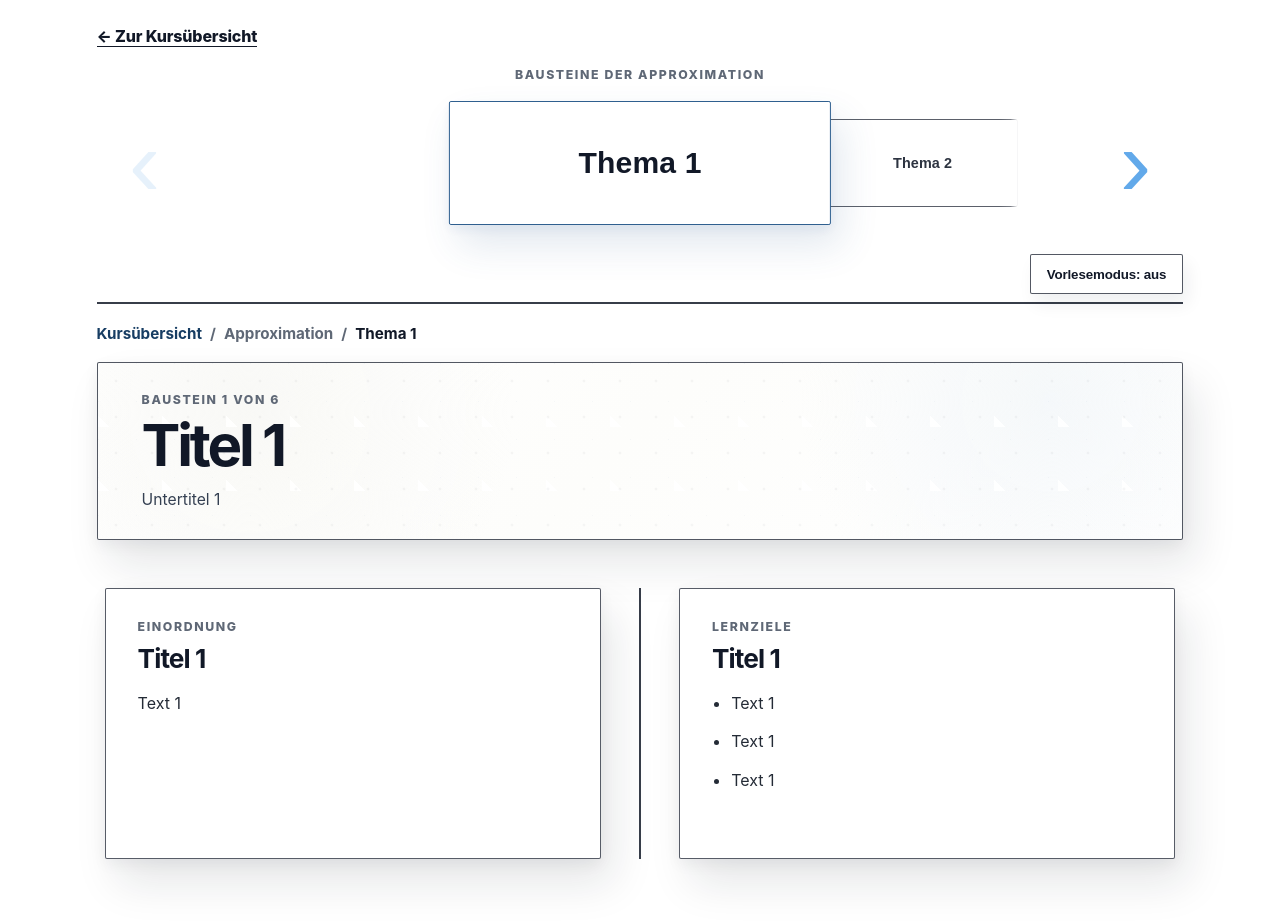
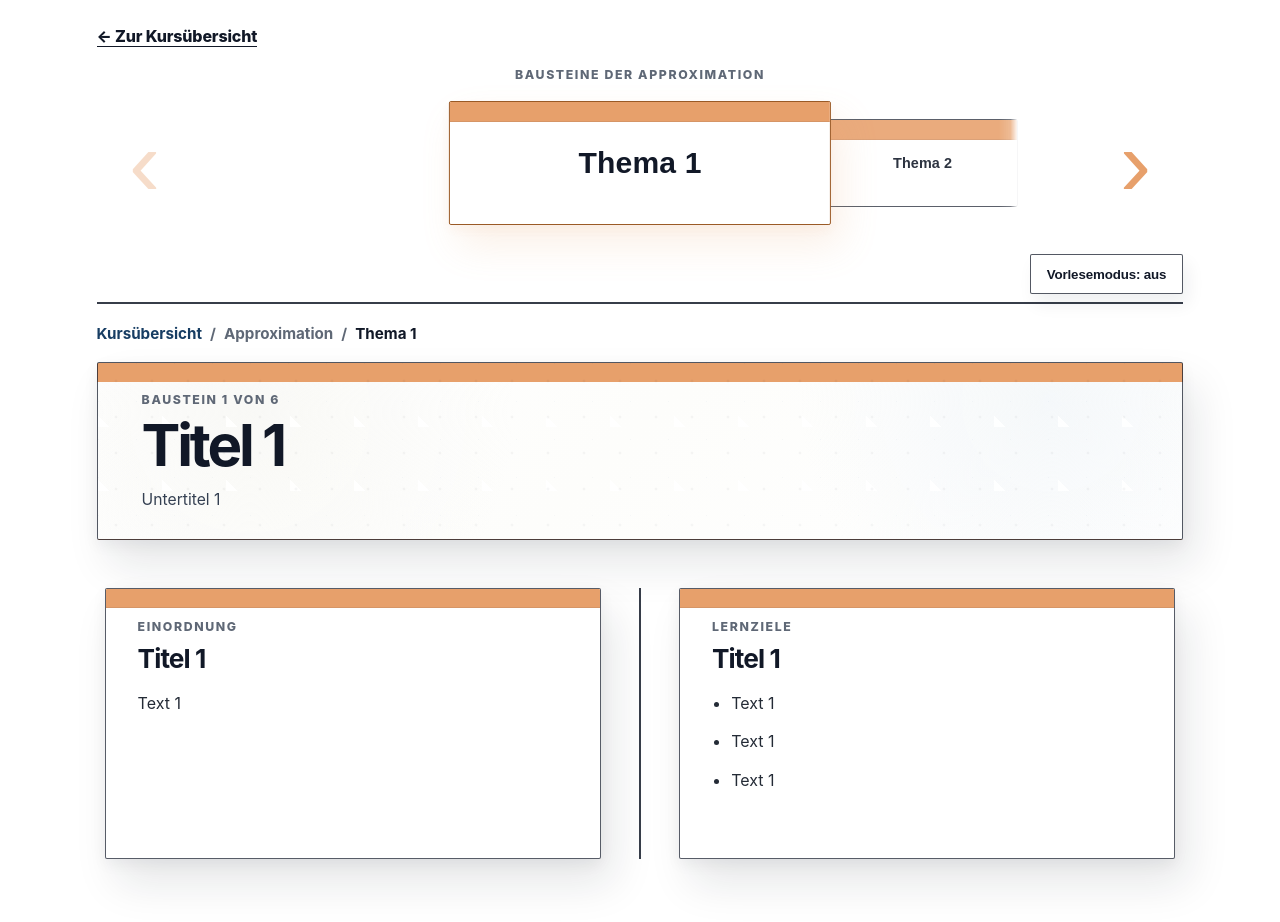
Before and after one commit to markspringerprivat-cmd/Start, a plain HTML site: page approximation.html in a window 1280 px wide. Drawn offline with Linux system fonts and the light colour scheme.

Commit message:
Add files via upload

```diff
--- a/approximation.html
+++ b/approximation.html
@@ -4,7 +4,7 @@
   <meta charset="UTF-8" />
   <meta name="viewport" content="width=device-width, initial-scale=1.0" />
   <title>Approximation – Gesprächsführung</title>
-  <link rel="stylesheet" href="style.css?v=57" />
+  <link rel="stylesheet" href="style.css?v=58" />
 </head>
 <body id="top" data-page="approximation">
   <main class="page-shell">
@@ -77,6 +77,6 @@
     </section>
   </main>
 
-  <script src="script.js?v=57"></script>
+  <script src="script.js?v=58"></script>
 </body>
 </html>
--- a/style.css
+++ b/style.css
@@ -9,6 +9,9 @@
   --accent-dark: #173d63;
   --accent-soft: #e8f2fb;
   --accent-soft-2: #d8e9f6;
+  --theme-color: #6aaee8;
+  --theme-color-dark: #2e669b;
+  --theme-color-soft: rgba(106, 174, 232, 0.12);
   --shadow: 8px 16px 28px rgba(17, 24, 39, 0.085), 0 4px 10px rgba(17, 24, 39, 0.04);
   --lift-shadow: 12px 24px 44px rgba(17, 24, 39, 0.105), 0 5px 15px rgba(17, 24, 39, 0.055);
   --blue-shadow: 10px 20px 38px rgba(47, 95, 143, 0.14), 0 5px 12px rgba(47, 95, 143, 0.065);
@@ -33,6 +36,45 @@ body {
   overflow-x: hidden;
   padding-left: clamp(38px, 5vw, 2cm);
   padding-right: clamp(38px, 5vw, 2cm);
+}
+
+body[data-page="wahrnehmung"] {
+  --theme-color: #72b7a7;
+  --theme-color-dark: #2f7167;
+  --theme-color-soft: rgba(114, 183, 167, 0.13);
+  --blue-shadow: 10px 20px 38px rgba(114, 183, 167, 0.16), 0 5px 12px rgba(114, 183, 167, 0.07);
+}
+
+body[data-page="dekomposition"] {
+  --theme-color: #6aaee8;
+  --theme-color-dark: #2e669b;
+  --theme-color-soft: rgba(106, 174, 232, 0.13);
+  --blue-shadow: 10px 20px 38px rgba(106, 174, 232, 0.17), 0 5px 12px rgba(106, 174, 232, 0.07);
+}
+
+body[data-page="approximation"] {
+  --theme-color: #e7a06b;
+  --theme-color-dark: #9a5a26;
+  --theme-color-soft: rgba(231, 160, 107, 0.14);
+  --blue-shadow: 10px 20px 38px rgba(231, 160, 107, 0.16), 0 5px 12px rgba(231, 160, 107, 0.07);
+}
+
+.theme-wahrnehmung {
+  --theme-color: #72b7a7;
+  --theme-color-dark: #2f7167;
+  --theme-color-soft: rgba(114, 183, 167, 0.13);
+}
+
+.theme-dekomposition {
+  --theme-color: #6aaee8;
+  --theme-color-dark: #2e669b;
+  --theme-color-soft: rgba(106, 174, 232, 0.13);
+}
+
+.theme-approximation {
+  --theme-color: #e7a06b;
+  --theme-color-dark: #9a5a26;
+  --theme-color-soft: rgba(231, 160, 107, 0.14);
 }
 
 body::before,
@@ -177,13 +219,26 @@ p, h1, h2 { margin-top: 0; }
   box-shadow: var(--lift-shadow);
   color: var(--text);
   text-decoration: none;
+  overflow: hidden;
   transition: transform var(--quick), box-shadow var(--quick), border-color var(--quick), background var(--quick);
+}
+
+.course-block-card::before {
+  content: "";
+  position: absolute;
+  top: 0;
+  left: 0;
+  right: 0;
+  height: 0.5cm;
+  background: var(--theme-color);
+  border-bottom: 1px solid rgba(17, 24, 39, 0.08);
+  pointer-events: none;
 }
 
 .course-block-card:hover,
 .course-block-card:focus-visible {
   transform: translateY(-4px) scale(1.01);
-  border-color: var(--accent);
+  border-color: var(--theme-color-dark);
   box-shadow: var(--blue-shadow);
   outline: none;
 }
@@ -192,7 +247,7 @@ p, h1, h2 { margin-top: 0; }
   background:
     radial-gradient(circle at 20px 20px, rgba(47,95,143,0.04) 1px, transparent 1.8px),
     linear-gradient(135deg, #ffffff 0%, #f7fbff 100%);
-  border-color: rgba(47, 95, 143, 0.56);
+  border-color: rgba(106, 174, 232, 0.68);
 }
 
 .course-block-flyout {
@@ -422,6 +477,19 @@ p, h1, h2 { margin-top: 0; }
   cursor: pointer;
   padding: 16px 24px;
   will-change: transform, opacity, width, height;
+  overflow: hidden;
+}
+
+.topic-card::before {
+  content: "";
+  position: absolute;
+  top: 0;
+  left: 0;
+  right: 0;
+  height: 0.5cm;
+  background: var(--theme-color);
+  border-bottom: 1px solid rgba(17, 24, 39, 0.08);
+  pointer-events: none;
 }
 
 
@@ -432,7 +500,7 @@ p, h1, h2 { margin-top: 0; }
   z-index: 5;
   opacity: 1;
   filter: none;
-  border-color: var(--accent);
+  border-color: var(--theme-color-dark);
   box-shadow: var(--blue-shadow);
 }
 
@@ -451,7 +519,7 @@ p, h1, h2 { margin-top: 0; }
 .overview-hero:focus-visible,
 .course-block-card:focus-visible,
 .course-topic-link:focus-visible {
-  outline: 2px solid rgba(47, 95, 143, 0.72);
+  outline: 2px solid var(--theme-color-dark);
   outline-offset: 4px;
 }
 
@@ -506,7 +574,7 @@ p, h1, h2 { margin-top: 0; }
   height: clamp(82px, 7.5vw, 108px);
   border: 0;
   background: transparent;
-  color: #62a9ea;
+  color: var(--theme-color);
   display: grid;
   place-items: center;
   cursor: pointer;
@@ -517,10 +585,10 @@ p, h1, h2 { margin-top: 0; }
 .arrow-button:first-child { justify-self: start; }
 .arrow-button:last-child { justify-self: end; }
 .arrow-button span { font-size: clamp(5.4rem, 7.4vw, 6.4rem); line-height: 1; font-weight: 360; }
-.arrow-button:not(:disabled) { opacity: 1; color: #62a9ea; }
-.arrow-button:hover:not(:disabled) { transform: translateX(5px) scale(1.085); color: #4f9ee7; }
+.arrow-button:not(:disabled) { opacity: 1; color: var(--theme-color); }
+.arrow-button:hover:not(:disabled) { transform: translateX(5px) scale(1.085); color: var(--theme-color-dark); }
 .arrow-button:first-child:hover:not(:disabled) { transform: translateX(-5px) scale(1.085); }
-.arrow-button:disabled { opacity: 0.34; cursor: not-allowed; color: #b9d8f4; }
+.arrow-button:disabled { opacity: 0.36; cursor: not-allowed; color: var(--theme-color); }
 
 body.is-embedded-frame .page-shell {
   width: min(1400px, calc(100vw - 96px));
@@ -627,6 +695,7 @@ body.is-embedded-frame .cards-window {
   overflow: hidden;
   box-shadow: var(--lift-shadow);
   background:
+    linear-gradient(to bottom, var(--theme-color) 0, var(--theme-color) 0.5cm, transparent 0.5cm),
     radial-gradient(circle at 14% 28%, rgba(248,248,245,0.92), transparent 28%),
     radial-gradient(circle at 88% 22%, rgba(242,246,249,0.78), transparent 26%),
     linear-gradient(135deg, #ffffff 0%, #fdfdfb 48%, #ffffff 100%);
@@ -694,6 +763,19 @@ h1 {
   background: #ffffff;
   box-shadow: var(--lift-shadow);
   min-height: 100%;
+  overflow: hidden;
+}
+
+.content-column::before {
+  content: "";
+  position: absolute;
+  top: 0;
+  left: 0;
+  right: 0;
+  height: 0.5cm;
+  background: var(--theme-color);
+  border-bottom: 1px solid rgba(17, 24, 39, 0.08);
+  pointer-events: none;
 }
 
 .content-column h2 {
@@ -729,10 +811,10 @@ h1 {
   padding: 22px 24px;
   width: min(100%, 430px);
   min-height: 82px;
-  border: 1.3px solid rgba(47, 95, 143, 0.38);
+  border: 1.3px solid var(--theme-color);
   border-radius: 2px;
-  background: linear-gradient(135deg, rgba(232, 242, 251, 0.98), rgba(215, 232, 246, 0.94));
-  color: var(--accent-dark);
+  background: linear-gradient(135deg, var(--theme-color-soft), #ffffff);
+  color: var(--theme-color-dark);
   text-decoration: none;
   text-align: center;
   font-weight: 820;
@@ -759,7 +841,7 @@ h1 {
   justify-content: center;
   width: 34px;
   height: 34px;
-  border: 1.2px solid rgba(23, 61, 99, 0.55);
+  border: 1.2px solid var(--theme-color-dark);
   border-radius: 50%;
   font-size: 1.25rem;
   line-height: 1;
@@ -863,3 +945,30 @@ button[aria-label*="vorlesen"]:not(.blind-mode-toggle) {
   .vertical-divider { width: 100%; height: 2px; min-height: 2px; }
   .blind-mode-row { justify-content: flex-start; align-items: flex-start; flex-direction: column; gap: 8px; }
 }
+
+
+
+
+.course-block-wrap:has(.theme-wahrnehmung) {
+  --theme-color: #72b7a7;
+  --theme-color-dark: #2f7167;
+  --theme-color-soft: rgba(114, 183, 167, 0.13);
+}
+
+.course-block-wrap:has(.theme-dekomposition) {
+  --theme-color: #6aaee8;
+  --theme-color-dark: #2e669b;
+  --theme-color-soft: rgba(106, 174, 232, 0.13);
+}
+
+.course-block-wrap:has(.theme-approximation) {
+  --theme-color: #e7a06b;
+  --theme-color-dark: #9a5a26;
+  --theme-color-soft: rgba(231, 160, 107, 0.14);
+}
+
+.course-topic-link:hover,
+.course-topic-link:focus-visible {
+  border-color: var(--theme-color-dark);
+  background: linear-gradient(135deg, #ffffff 0%, var(--theme-color-soft) 100%);
+}
```
Also changed, not shown: dekomposition.html (+2 -2 lines), index.html (+5 -5 lines), wahrnehmung.html (+2 -2 lines).
